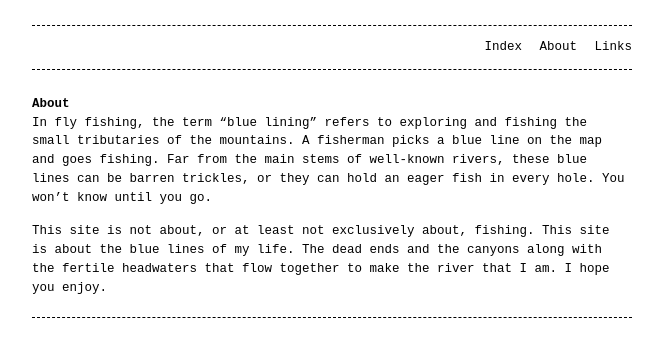
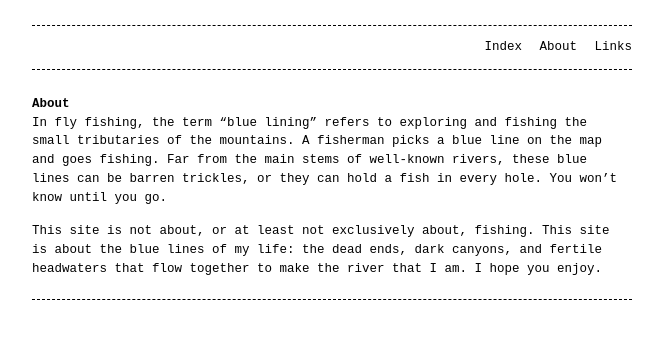
Before and after one commit to bluelinemusings/bluelinemusingsdotcom, a Jekyll site: the page built from about.md, in a window 1280 px wide. Shown: the top 357 px of the page, without its empty margins (308-971 px from the left). Built offline with Jekyll 4.4.1, drawn with Linux system fonts in a browser that asks for light colours.

```diff
--- a/about.md
+++ b/about.md
@@ -5,6 +5,6 @@ permalink: /about/
 ---
 
 # About
-In fly fishing, the term “blue lining” refers to exploring and fishing the small tributaries of the mountains. A fisherman picks a blue line on the map and goes fishing. Far from the main stems of well-known rivers, these blue lines can be barren trickles, or they can hold an eager fish in every hole. You won’t know until you go.
+In fly fishing, the term “blue lining” refers to exploring and fishing the small tributaries of the mountains. A fisherman picks a blue line on the map and goes fishing. Far from the main stems of well-known rivers, these blue lines can be barren trickles, or they can hold a fish in every hole. You won’t know until you go.
 
-This site is not about, or at least not exclusively about, fishing. This site is about the blue lines of my life. The dead ends and the canyons along with the fertile headwaters that flow together to make the river that I am. I hope you enjoy.
+This site is not about, or at least not exclusively about, fishing. This site is about the blue lines of my life: the dead ends, dark canyons, and fertile headwaters that flow together to make the river that I am. I hope you enjoy.
```
Also changed, not shown: _posts/2026-03-04-welcome-to-jekyll.markdown (deleted, +0 -31 lines), _posts/2026-03-23-hello-world.md (added, +21 -0 lines).
